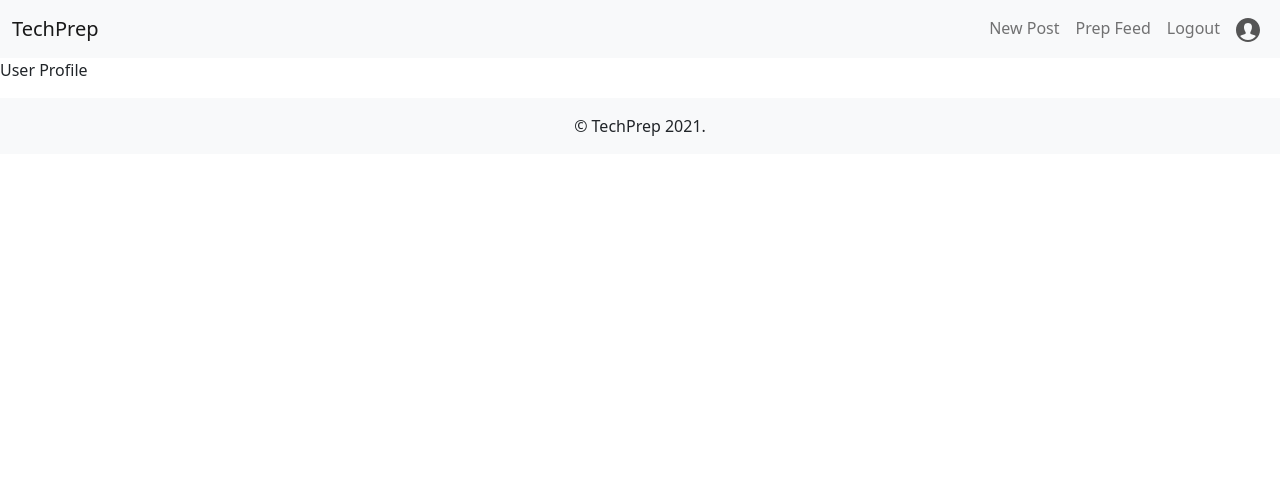
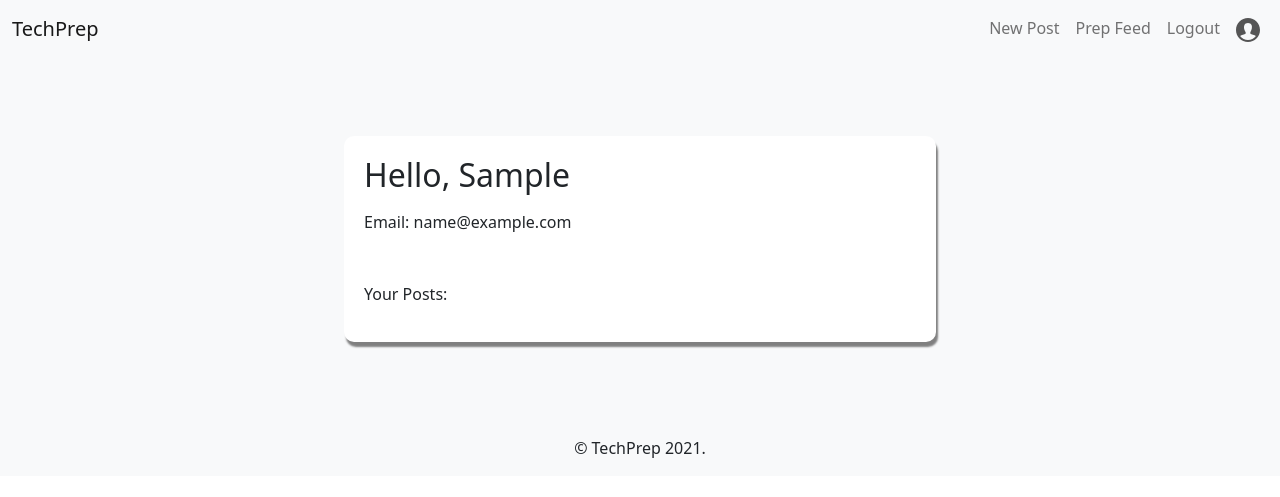
Before and after one commit to davidc360/tech-prep, a Flask app: page /profile/1 in a window 1280 px wide. Shown: the top 497 px of the page. Run offline with Flask 2, Linux system fonts and the light colour scheme; the visitor is signed in with stand-in values (Sample User, id 1); data comes from the database, SQL or seed files in the repository; data that the repository does not hold is empty.

Commit message:
feat: create profile page template content

```diff
--- a/techprep/templates/profile.html
+++ b/techprep/templates/profile.html
@@ -1,8 +1,19 @@
 {% extends 'base.html' %}
 {% block content %}
 
-<section class="profile">
-  <p>User Profile</p>
+<section class="profile bg-light p-5">
+  <div class="postDetail col-6 offset-3">
+    <h2>Hello, {{user.username.title()}}</h2>
+    <p class="pt-2">Email: {{user.email}}</p>
+    <p class="mt-5">Your Posts:</p>
+    {% for post in user.posts %}
+    <ul>
+      <li>
+        <a href="/post/{{post.id}}">{{post.title}}</a>
+      </li>
+    </ul>
+    {% endfor %}
+  </div>
 </section>
 
 {% endblock content %}
```
